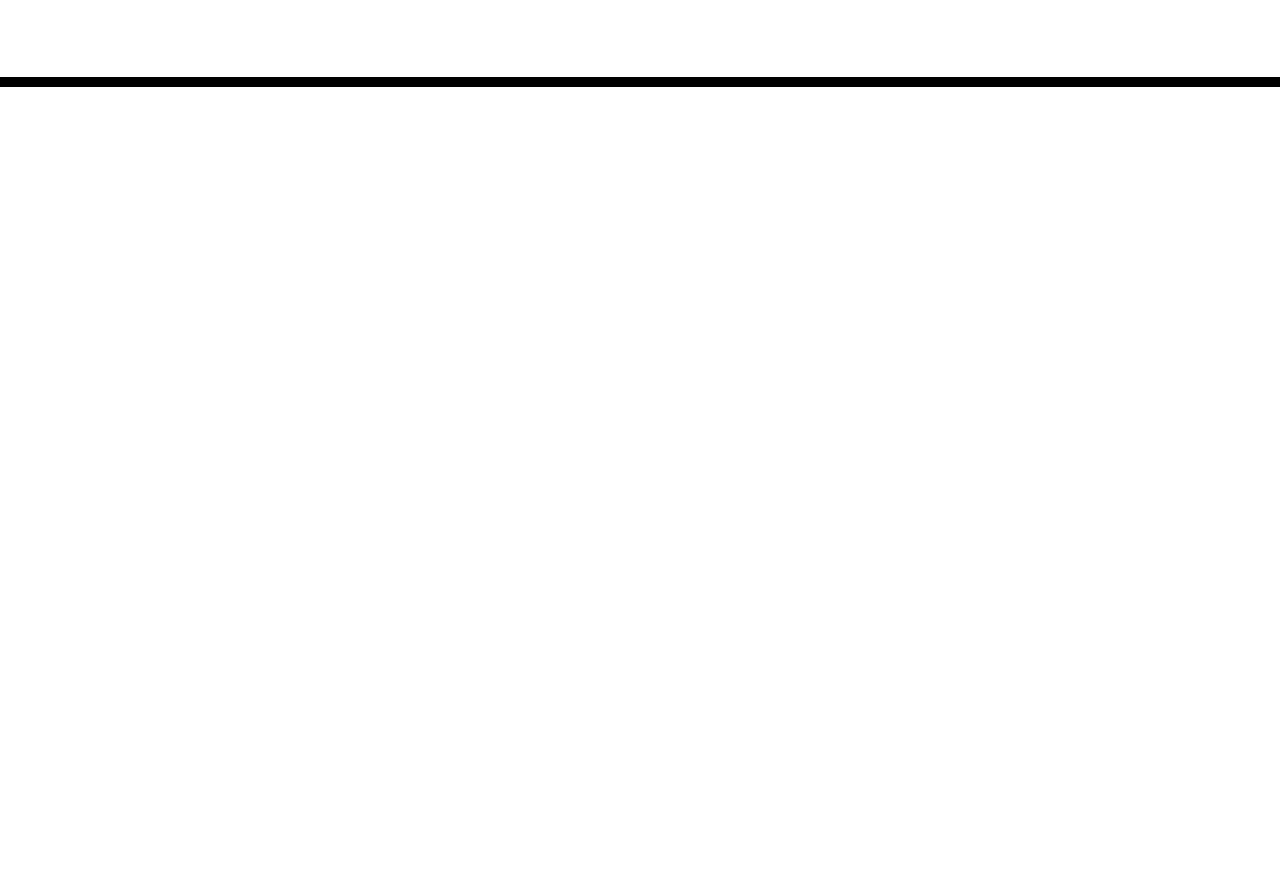
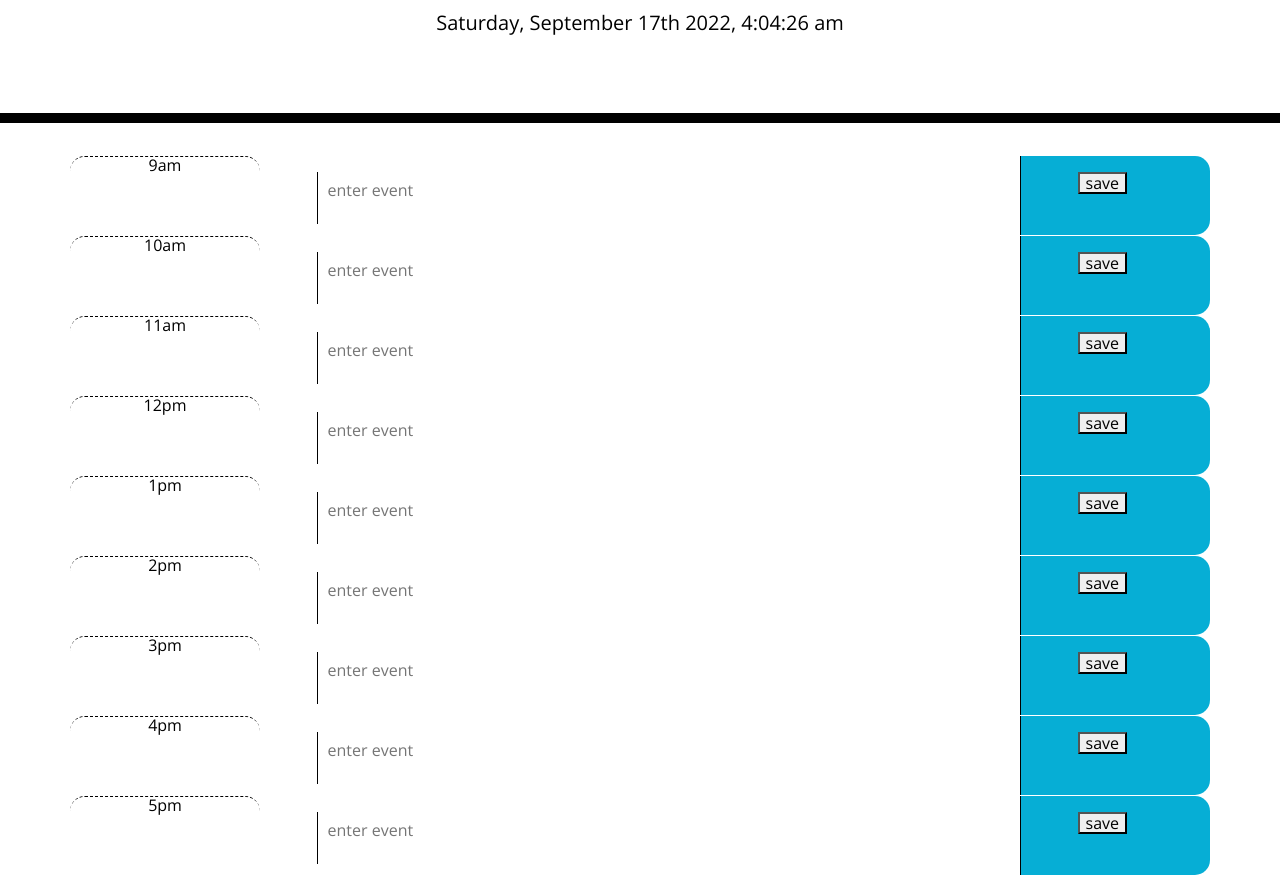
Before and after one commit to adodt/work-day-scheduler, a plain HTML site: page index.html in a window 1280 px wide. Shown: the part 181-1056 px from the top of the page. Before the commit the page ends 800 px from the top, so only its background shows below. Drawn offline with nearby package versions, Linux system fonts and the light colour scheme; files that its build step writes are made by us from their sources.

Commit message:
added timeblocks

```diff
--- /dev/null
+++ b/assets/script.js
@@ -0,0 +1,25 @@
+//Current day display at top
+var today = moment()
+$("#currentDay").text(today.format("dddd, MMMM Do YYYY, h:mm:ss a" ));
+
+//Timeblocks with business hours
+    //DONE
+
+//Color coded for past/present/future
+    // Check odd, then assign boolean
+if(weekNum % 2) {
+  takeOut = true;
+} else {
+  takeOut = false;
+}
+
+$("#4a").text(takeOut + ", because it's currently week " + weekNum);
+
+
+//Click into timeblock to create event
+
+//Save event button
+
+//When save button is clicked, text is saved in local storage
+
+//Events are saved when page is refreshed
--- a/assets/style.css
+++ b/assets/style.css
@@ -63,6 +63,7 @@ textarea {
   border-bottom-right-radius: 15px;
   background-color: #06aed5;
   color: white;
+
 }
 
 .saveBtn i:hover {
--- a/index.html
+++ b/index.html
@@ -18,7 +18,7 @@
       href="https://fonts.googleapis.com/css?family=Open+Sans&display=swap"
       rel="stylesheet"
     />
-    <link rel="stylesheet" href="style.css" />
+    <link rel="stylesheet" href="./assets/style.css" />
     <title>Work Day Scheduler</title>
   </head>
 
@@ -27,12 +27,99 @@
       <h1 class="display-3">Work Day Scheduler</h1>
       <p class="lead">A simple calendar app for scheduling your work day</p>
       <p id="currentDay" class="lead"></p>
+      <p id="timeToday"></p>
     </header>
     <div class="container">
       <!-- Timeblocks go here -->
+
+      <div class="row">
+        <div class="time-block hour col-2" id="9am">9am</div>
+        <div class="col-8">
+          <textarea class="calendarItem" placeholder="enter event"></textarea></div>
+        <div class="saveBtn col-2">
+          <button id="9amBtn">save</button>
+        </div>
+      </div>
+
+      <div class="row">
+        <div class="time-block hour col-2" id="10am">10am</div>
+        <div class="col-8">
+          <textarea class="calendarItem" placeholder="enter event"></textarea></div>
+        <div class="saveBtn col-2">
+          <button id="10amBtn">save</button>
+        </div>
+      </div>
+
+      <div class="row">
+        <div class="time-block hour col-2" id="11am">11am</div>
+        <div class="col-8">
+          <textarea class="calendarItem" placeholder="enter event"></textarea></div>
+        <div class="saveBtn col-2">
+          <button id="11amBtn">save</button>
+        </div>
+      </div>
+
+      <div class="row">
+        <div class="time-block hour col-2" id="12pm">12pm</div>
+        <div class="col-8">
+          <textarea class="calendarItem" placeholder="enter event"></textarea></div>
+        <div class="saveBtn col-2">
+          <button id="12pmBtn">save</button>
+        </div>
+      </div>
+
+      <div class="row">
+        <div class="time-block hour col-2" id="1pm">1pm</div>
+        <div class="col-8">
+          <textarea class="calendarItem" placeholder="enter event"></textarea></div>
+        <div class="saveBtn col-2">
+          <button id="1pmBtn">save</button>
+        </div>
+      </div>
+
+      <div class="row">
+        <div class="time-block hour col-2" id="2pm">2pm</div>
+        <div class="col-8">
+          <textarea class="calendarItem" placeholder="enter event"></textarea></div>
+        <div class="saveBtn col-2">
+          <button id="2pmBtn">save</button>
+        </div>
+      </div>
+
+      <div class="row">
+        <div class="time-block hour col-2" id="3pm">3pm</div>
+        <div class="col-8">
+          <textarea class="calendarItem" placeholder="enter event"></textarea></div>
+        <div class="saveBtn col-2">
+          <button id="3pmBtn">save</button>
+        </div>
+      </div>
+
+      <div class="row">
+        <div class="time-block hour col-2" id="4pm">4pm</div>
+        <div class="col-8">
+          <textarea class="calendarItem" placeholder="enter event"></textarea></div>
+        <div class="saveBtn col-2">
+          <button id="4pmBtn">save</button>
+        </div>
+      </div>
+
+      <div class="row">
+        <div class="time-block hour col-2" id="5pm">5pm</div>
+        <div class="col-8">
+          <textarea class="calendarItem" placeholder="enter event"></textarea></div>
+        <div class="saveBtn col-2">
+          <button id="5pmBtn">save</button>
+        </div>
+      </div>
+
+
+
     </div>
 
     <script src="https://cdnjs.cloudflare.com/ajax/libs/jquery/3.2.1/jquery.min.js"></script>
     <script src="https://cdnjs.cloudflare.com/ajax/libs/moment.js/2.24.0/moment.min.js"></script>
+    <script src="./assets/script.js"></script>
+
   </body>
 </html>
```
Also changed, not shown: script.js (deleted, +0 -13 lines).
